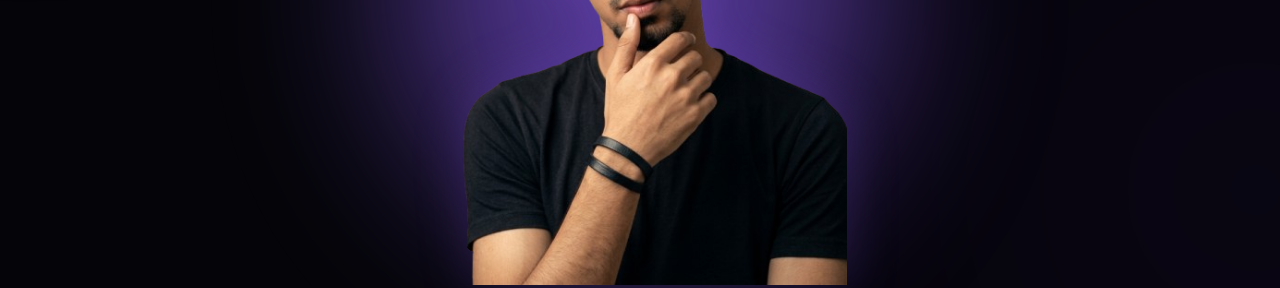
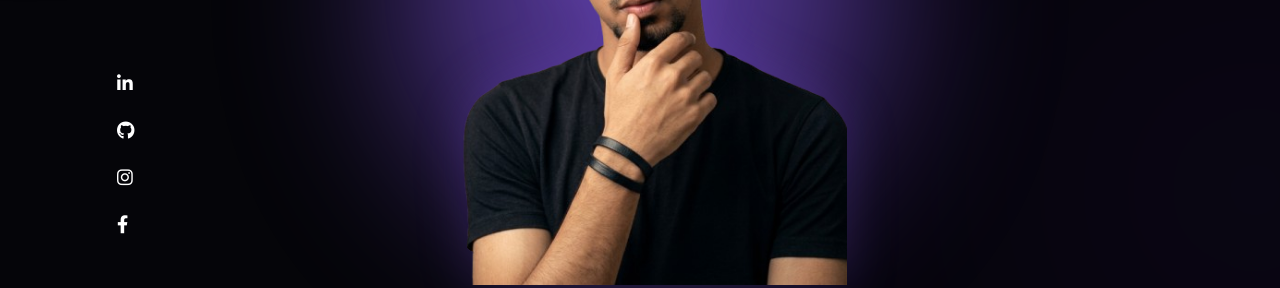
Before and after one commit to Mehraz2/Mehraz-Experience, a plain HTML site: page index.html in a window 1280 px wide. Shown: the part 585-873 px from the top of the page. Drawn offline with Linux system fonts and the light colour scheme.

Commit message:
Update portfolio CSS

```diff
--- a/style.css
+++ b/style.css
@@ -223,10 +223,10 @@ body::after {
 ========================================================= */
 
 .social-sidebar {
-    position: fixed;
-
-    left: 4%;
-    bottom: 45px;
+    position: absolute;
+
+    left: 117px;
+    bottom: -734px;
 
     display: flex;
     flex-direction: column;
@@ -1952,4 +1952,3 @@ section {
 
         transition-duration: 0.01ms !important;
     }
-}
```
Also changed, not shown: index.html (+2 -0 lines).
